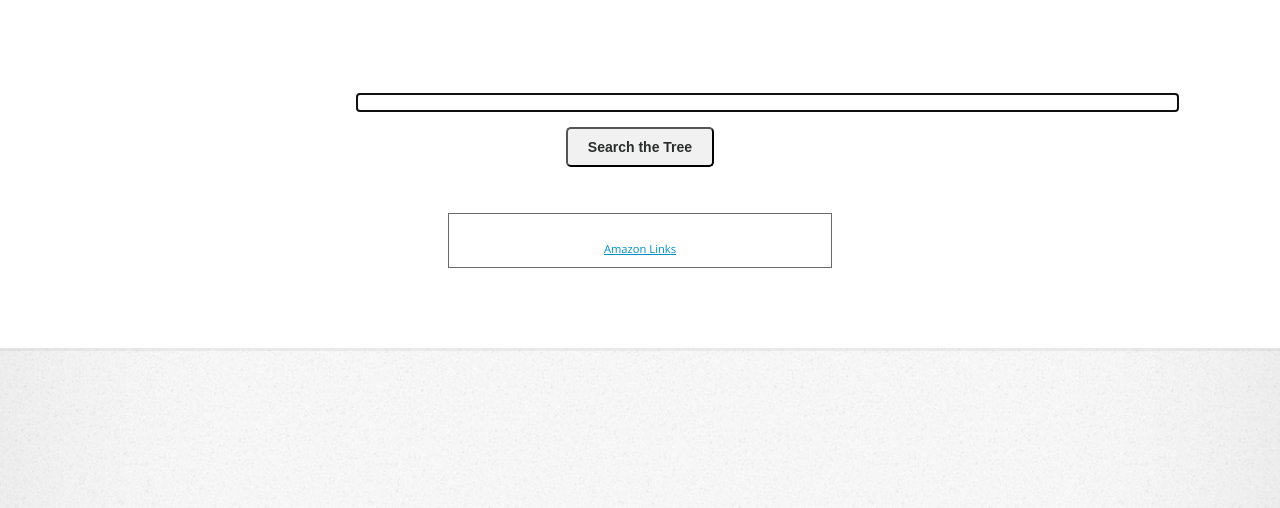
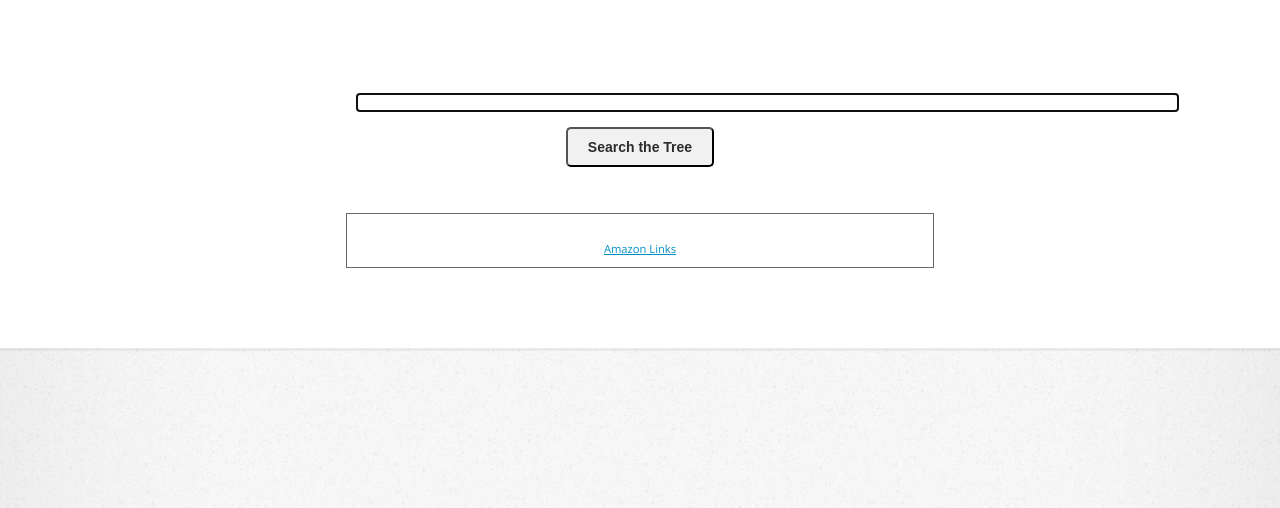
Before and after one commit to wabarr/physanth-phylogeny, a Django app: page /search/ in a window 1280 px wide. Shown: the part 152-660 px from the top of the page. Run offline with Django 3.2, Linux system fonts and the light colour scheme; data that the repository does not hold is empty; parts of the project's set-up code (start-up, migrations or seed data) failed here and were passed over; some libraries are stand-ins or nearby versions.

Commit message:
make ad wider

```diff
--- a/academicPhylogeny/templates/search.html
+++ b/academicPhylogeny/templates/search.html
@@ -65,8 +65,8 @@
             </div>
         <!-- Advertisements-->
         <div class="row">
-            <div class="4u"></div>
-            <div class="4u" id="ad-container" style="position:relative;">
+            <div class="3u"></div>
+            <div class="6u" id="ad-container" style="position:relative;">
                 <div class="row">
                     {% for ad in threeAds %}
                     <span class="single-book-medium-amazon">{{ ad.html|safe }}</span>
@@ -78,7 +78,7 @@
 
 
             </div>
-            <div class="4u"></div>
+            <div class="3u"></div>
             </div>
 
         </div>
```
